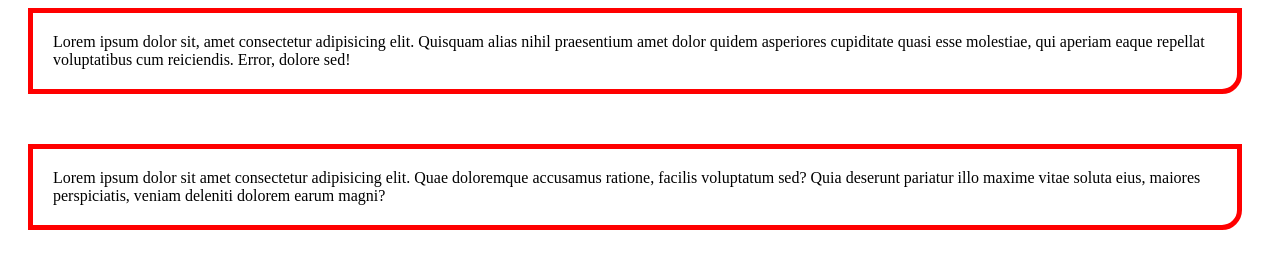
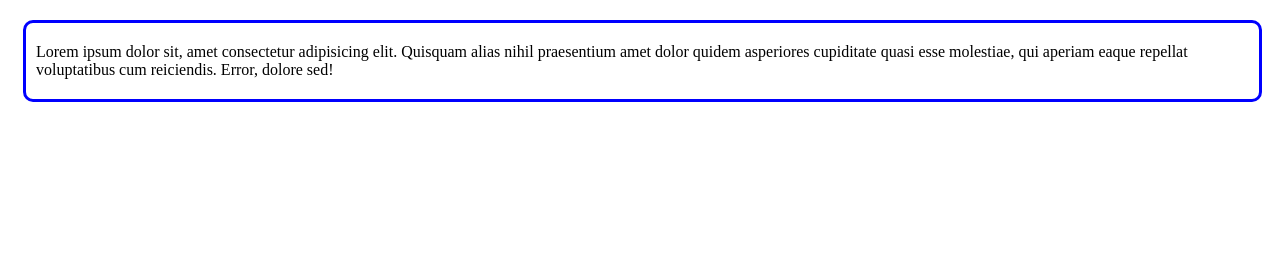
Before and after one commit to imGrappa/2024-css-dersleri, a plain HTML site: page ders-7/index.html in a window 1280 px wide. Drawn offline with Linux system fonts and the light colour scheme.

Commit message:
7.ders fixlendi

```diff
--- a/ders-7/index.html
+++ b/ders-7/index.html
@@ -13,9 +13,6 @@
         Lorem ipsum dolor sit, amet consectetur adipisicing elit. Quisquam alias nihil praesentium amet dolor quidem asperiores cupiditate quasi esse molestiae, qui aperiam eaque repellat voluptatibus cum reiciendis. Error, dolore sed!
     </div>
 
-    <div class="text">
-        Lorem ipsum dolor sit amet consectetur adipisicing elit. Quae doloremque accusamus ratione, facilis voluptatum sed? Quia deserunt pariatur illo maxime vitae soluta eius, maiores perspiciatis, veniam deleniti dolorem earum magni?
-    </div>
 
 
 </body>
--- a/ders-7/main.css
+++ b/ders-7/main.css
@@ -1,37 +1,55 @@
+/*
+    border-color
+    border-style
+    border-width
+    border: kısa kullanım şekli
+*/
+/* BORDER */
 .text {
-    /* border-width: 5px;
     border-color:red;
-    border-style:solid; */
-    /* border:5px solid red; */
-    /* border-radius: 50px; */
-    /* border-left: 5px solid red;
-    border-right: 5px solid red;
-    border-bottom: 5px solid red;
-    border-top: 5px solid red; */
-    /* border:5px solid; */
-    /* border-top-color: red;
-    border-bottom-color:blue;
+    border-style: solid;
+    border-width: 5px;
+    border-left-style: dotted;
+    border-right-style: dashed;
+    border-bottom-style: double;
+    border-top-style:solid;
+    border-bottom-color:black;
     border-left-color:aqua;
-    border-right-color:bisque;
-    border-top-left-radius: 20px;*/
-    border-bottom-right-radius: 20px;
+    border-right-color:burlywood;
+    border-top-color:red;
+    border-left-width: 10px;
+    border-bottom-width: 15px;
+    border:3px solid blue;
 }
 
+/* BORDER RADIUS */
 .text {
-    border:5px solid red;
-    /* padding:35px; */
-    /* padding-left: 20px;
-    padding-right:10px;
-    padding-bottom: 35px;
-    padding-top:50px; */
-    /* padding:20px 50px; */
-    padding:20px;
+    border-radius: 15px;
+    border-top-left-radius: 5px;
+    border-bottom-left-radius: 25px;
+    border-bottom-right-radius: 50px;
+    border-radius: 20px 5px;
+    border-radius: 10px;
 }
 
+/* PADDING */
 .text {
-    /* margin:20px; */
+    /* padding:30px; */
+    /* padding-left:15px;
+    padding-right: 50px;
+    padding-top:20px;
+    padding-bottom: 5px;
+    padding:10px 15px 20px 25px; */
+    padding:20px 10px;
+    /* padding-block: 50px;
+    padding-inline: 20px; */
+}
+
+/* MARGIN */
+.text {
     margin-left: 20px;
-    margin-right: 30px;
-    margin-bottom: 50px;
-    /* margin-left:50%; */
+    margin-right: 50px;
+    margin-bottom: 5px;
+    margin-top: 35px;
+    margin:20px 10px 0 15px;
 }
```
